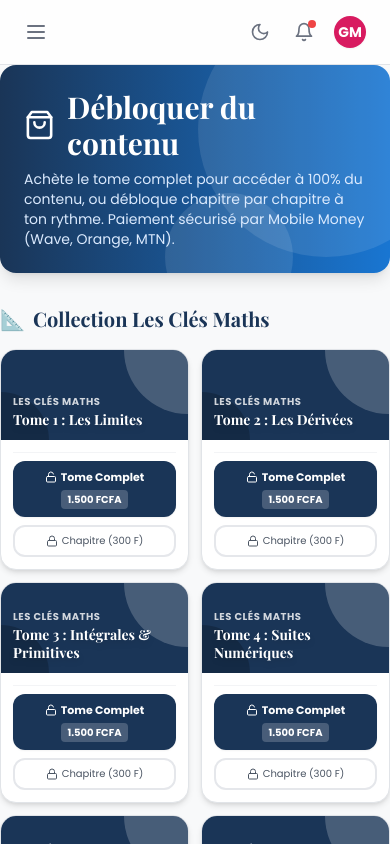
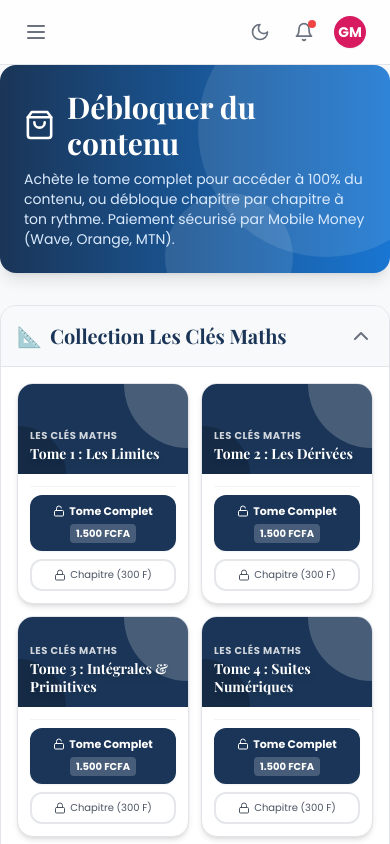
Before and after one commit to mariusgombaleu-ops/eductome-web, a React (Vite) app: page /dashboard/boutique in a window 390 px wide. Shown: the top 844 px of the page. Built offline with nearby package versions, Linux system fonts and the light colour scheme; a web font is replaced by a local one.

Commit message:
feat: accordion in boutique, footer layout on mobile, settings route

```diff
--- a/src/App.tsx
+++ b/src/App.tsx
@@ -53,6 +53,7 @@ function App() {
             <Route path="/dashboard/courses" element={<MyCourses />} />
             <Route path="/dashboard/course/:courseId" element={<CourseReader />} />
             <Route path="/dashboard/profile" element={<Profile />} />
+            <Route path="/dashboard/settings" element={<Profile />} />
             <Route path="/dashboard/boutique" element={<DashboardBoutique />} />
             <Route path="/dashboard/ressources" element={<Resources />} />
             <Route path="/forum" element={<ForumHome />} />
--- a/src/components/layout/Footer.tsx
+++ b/src/components/layout/Footer.tsx
@@ -7,10 +7,10 @@ export function Footer() {
       <div className="max-w-7xl mx-auto px-4 sm:px-6 lg:px-8">
 
         {/* Top Section : Multi-column */}
-        <div className="grid grid-cols-1 md:grid-cols-2 lg:grid-cols-12 gap-12 lg:gap-8 mb-16">
+        <div className="grid grid-cols-2 md:grid-cols-2 lg:grid-cols-12 gap-y-12 gap-x-6 mb-16">
 
           {/* Col 1: Brand & Socials (takes more space) */}
-          <div className="lg:col-span-4 flex flex-col items-center md:items-start text-center md:text-left">
+          <div className="col-span-2 lg:col-span-4 flex flex-col items-center md:items-start text-center md:text-left">
             <div className="text-3xl font-poppins font-extrabold tracking-tight mb-4">
               <span className="text-eductome-magenta">Educ</span>
               <span className="text-white">tome</span>
@@ -33,18 +33,18 @@ export function Footer() {
           </div>
 
           {/* Col 2: Collections */}
-          <div className="lg:col-span-3 lg:col-start-6 text-center md:text-left">
+          <div className="col-span-1 lg:col-span-3 lg:col-start-6 text-left">
             <h4 className="text-white font-bold mb-5 tracking-wider uppercase text-sm">Collections</h4>
             <ul className="space-y-3 text-sm text-gray-400">
-              <li><Link to="/collections/cles-maths" className="hover:text-eductome-sky transition-colors flex items-center justify-center md:justify-start gap-2"><span className="w-1.5 h-1.5 rounded-full bg-[#1A3557]"></span>Les Clés</Link></li>
-              <li><Link to="/collections/la-voie" className="hover:text-eductome-green transition-colors flex items-center justify-center md:justify-start gap-2"><span className="w-1.5 h-1.5 rounded-full bg-[#2E7D32]"></span>La Voie</Link></li>
-              <li><Link to="/collections/derniers-codes" className="hover:text-red-400 transition-colors flex items-center justify-center md:justify-start gap-2"><span className="w-1.5 h-1.5 rounded-full bg-[#C62828]"></span>Les Derniers Codes</Link></li>
-              <li><Link to="/collections/les-racines" className="hover:text-orange-400 transition-colors flex items-center justify-center md:justify-start gap-2"><span className="w-1.5 h-1.5 rounded-full bg-[#E67E22]"></span>Les Racines</Link></li>
+              <li><Link to="/collections/cles-maths" className="hover:text-eductome-sky transition-colors flex items-center justify-start gap-2"><span className="w-1.5 h-1.5 rounded-full bg-[#1A3557]"></span>Les Clés</Link></li>
+              <li><Link to="/collections/la-voie" className="hover:text-eductome-green transition-colors flex items-center justify-start gap-2"><span className="w-1.5 h-1.5 rounded-full bg-[#2E7D32]"></span>La Voie</Link></li>
+              <li><Link to="/collections/derniers-codes" className="hover:text-red-400 transition-colors flex items-center justify-start gap-2"><span className="w-1.5 h-1.5 rounded-full bg-[#C62828]"></span>Codes</Link></li>
+              <li><Link to="/collections/les-racines" className="hover:text-orange-400 transition-colors flex items-center justify-start gap-2"><span className="w-1.5 h-1.5 rounded-full bg-[#E67E22]"></span>Racines</Link></li>
             </ul>
           </div>
 
           {/* Col 3: Ressources */}
-          <div className="lg:col-span-2 text-center md:text-left">
+          <div className="col-span-1 lg:col-span-2 text-left">
             <h4 className="text-white font-bold mb-5 tracking-wider uppercase text-sm">Ressources</h4>
             <ul className="space-y-3 text-sm text-gray-400">
               <li><Link to="/ressources?tab=exercices" className="hover:text-white transition-colors">Exos Corrigés</Link></li>
@@ -55,7 +55,7 @@ export function Footer() {
           </div>
 
           {/* Col 4: Eductome */}
-          <div className="lg:col-span-2 text-center md:text-left">
+          <div className="col-span-2 lg:col-span-2 text-center md:text-left">
             <h4 className="text-white font-bold mb-5 tracking-wider uppercase text-sm">EDUCTOME</h4>
             <ul className="space-y-3 text-sm text-gray-400">
               <li><Link to="/a-propos" className="hover:text-white transition-colors">À propos</Link></li>
--- a/src/pages/dashboard/DashboardBoutique.tsx
+++ b/src/pages/dashboard/DashboardBoutique.tsx
@@ -1,13 +1,21 @@
 import { useState } from 'react';
 import { collectionsData } from '../../data/collections';
-import { ShoppingBag, Lock, Unlock } from 'lucide-react';
+import { ShoppingBag, Lock, Unlock, ChevronDown, ChevronUp } from 'lucide-react';
 import { CinetPayModal } from '../../components/checkout/CinetPayModal';
 
 export const DashboardBoutique = () => {
   const [modalOpen, setModalOpen] = useState(false);
   const [selectedItem, setSelectedItem] = useState<{ title: string, price: number, isChapter: boolean } | null>(null);
+  const [openCollections, setOpenCollections] = useState<Record<string, boolean>>({
+    'cles-maths': true // Ouvrir la première collection par défaut
+  });
 
-  // Supprimé: allTomes
+  const toggleCollection = (id: string) => {
+    setOpenCollections(prev => ({
+      ...prev,
+      [id]: !prev[id]
+    }));
+  };
 
   const openCheckout = (title: string, price: number, isChapter: boolean) => {
     setSelectedItem({ title, price, isChapter });
@@ -35,12 +43,23 @@ export const DashboardBoutique = () => {
       </div>
 
       {/* Grid of Tomes by Collection */}
-      <div className="space-y-10">
-        {collectionsData.filter(c => c.tomes && c.tomes.length > 0).map((collection) => (
-          <div key={collection.id}>
-            <h2 className="text-xl md:text-2xl font-bold font-playfair mb-4 flex items-center gap-2" style={{ color: collection.primaryColor }}>
+      <div className="space-y-6">
+        {collectionsData.filter(c => c.tomes && c.tomes.length > 0).map((collection) => {
+          const isOpen = !!openCollections[collection.id];
+          return (
+          <div key={collection.id} className="bg-white dark:bg-[#161B22] rounded-2xl border border-[#E1E4E8] dark:border-[#30363D] overflow-hidden shadow-sm">
+            <button
+              onClick={() => toggleCollection(collection.id)}
+              className="w-full flex items-center justify-between p-4 sm:p-6 bg-[#F8F9FA] dark:bg-[#0D1117] hover:bg-gray-100 dark:hover:bg-[#1A1A2E] transition-colors"
+            >
+              <h2 className="text-xl md:text-2xl font-bold font-playfair flex items-center gap-2" style={{ color: collection.primaryColor }}>
                 <span>{collection.emoji}</span> Collection {collection.name}
               </h2>
+              {isOpen ? <ChevronUp className="w-6 h-6 text-gray-500" /> : <ChevronDown className="w-6 h-6 text-gray-500" />}
+            </button>
+
+            {isOpen && (
+              <div className="p-4 sm:p-6 border-t border-[#E1E4E8] dark:border-[#30363D]">
                 <div className="grid grid-cols-2 md:grid-cols-2 lg:grid-cols-3 gap-3 md:gap-6">
                   {collection.tomes?.map((tome, index) => (
                     <div key={tome.id} className="bg-white dark:bg-[#161B22] rounded-2xl shadow-md border border-[#E1E4E8] dark:border-[#30363D] overflow-hidden flex flex-col group animate-in fade-in slide-in-from-bottom-4" style={{ animationDelay: `${(index + 1) * 50}ms` }}>
@@ -104,7 +123,9 @@ export const DashboardBoutique = () => {
                   ))}
                 </div>
               </div>
-        ))}
+            )}
+          </div>
+        )})}
       </div>
 
       {selectedItem && (
--- a/src/pages/dashboard/Profile.tsx
+++ b/src/pages/dashboard/Profile.tsx
@@ -63,10 +63,6 @@ export const Profile = () => {
 
   return (
     <div className="max-w-4xl mx-auto space-y-8 pb-10 font-poppins">
-
-      <div className="md:hidden mb-4 text-center">
-        <h1 className="text-xl font-bold font-playfair text-eductome-marine dark:text-white">Mon Profil</h1>
-      </div>
 
       {/* Banner Profil */}
       <div className="relative bg-gradient-to-r from-eductome-marine to-eductome-sky rounded-2xl p-6 md:p-8 overflow-hidden shadow-lg flex flex-col md:flex-row items-center gap-6 md:gap-8 animate-fade-in-up">
```
Lines whose indentation alone changed are shown as unchanged.
